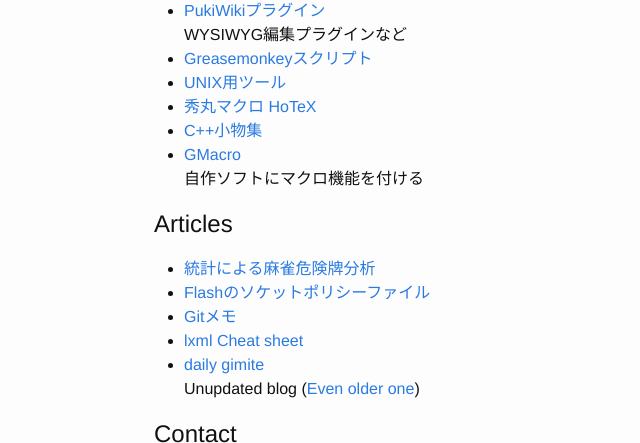
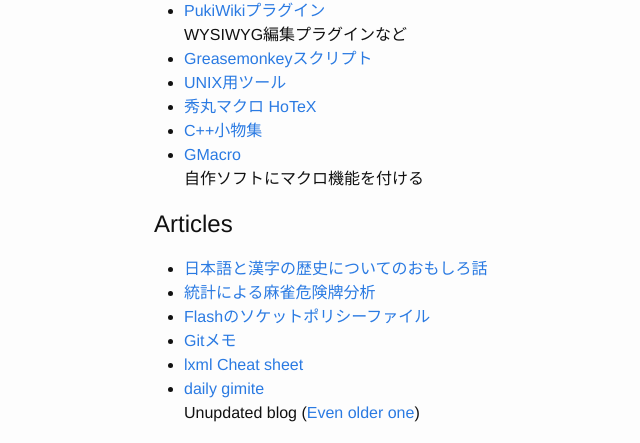
Before and after one commit to gimite/gimite.github.io, a Jekyll site: the page built from index.md, in a window 1280 px wide and 900 px high, scrolled down 1272 px, cut to the strip 0-443 px from the top of the window. Shown: the whole strip, without its empty margins (116-756 px from the left). Built offline with Jekyll 4.4.1, drawn with Linux system fonts in a browser that asks for light colours.

Commit message:
Update index.md

```diff
--- a/index.md
+++ b/index.md
@@ -43,6 +43,7 @@ Software and articles written by Hiroshi Ichikawa (aka. Gimite).
 
 # Articles
 
+- [日本語と漢字の歴史についてのおもしろ話](/kanji-fan-fucts)
 - [統計による麻雀危険牌分析](https://gimite.net/pukiwiki/index.php?%E7%B5%B1%E8%A8%88%E3%81%AB%E3%82%88%E3%82%8B%E9%BA%BB%E9%9B%80%E5%8D%B1%E9%99%BA%E7%89%8C%E5%88%86%E6%9E%90)
 - [Flashのソケットポリシーファイル](https://gimite.net/pukiwiki/index.php?Flash%E3%81%AE%E3%82%BD%E3%82%B1%E3%83%83%E3%83%88%E3%83%9D%E3%83%AA%E3%82%B7%E3%83%BC%E3%83%95%E3%82%A1%E3%82%A4%E3%83%AB)
 - [Gitメモ](https://gimite.net/pukiwiki/index.php?git%E3%83%A1%E3%83%A2)
```
